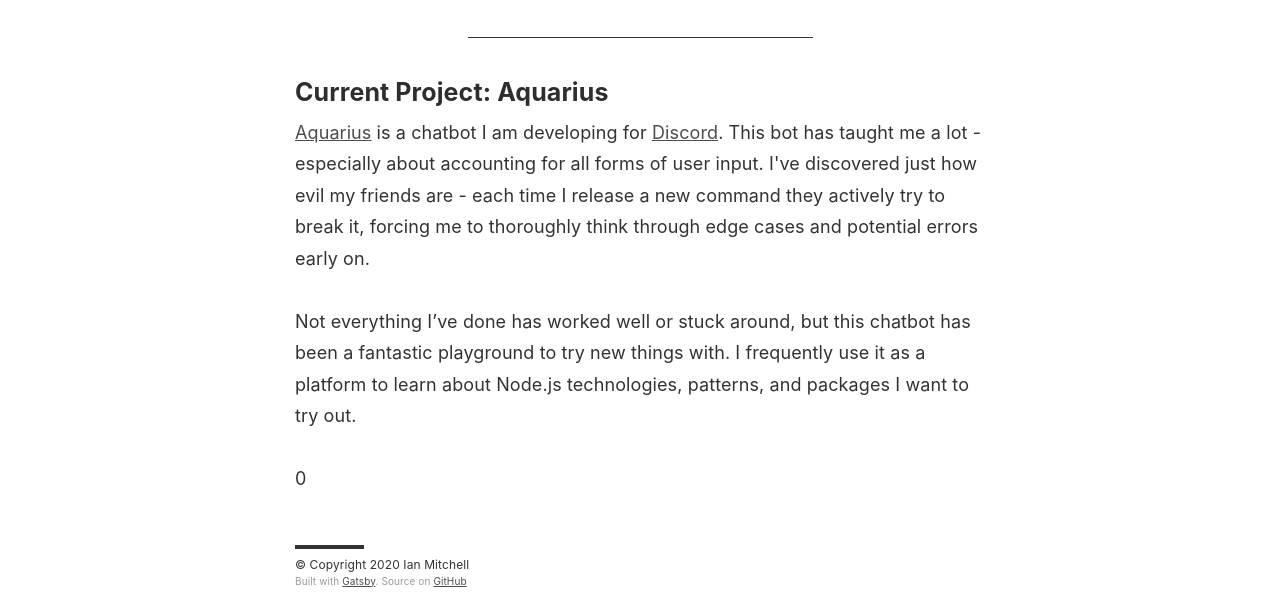
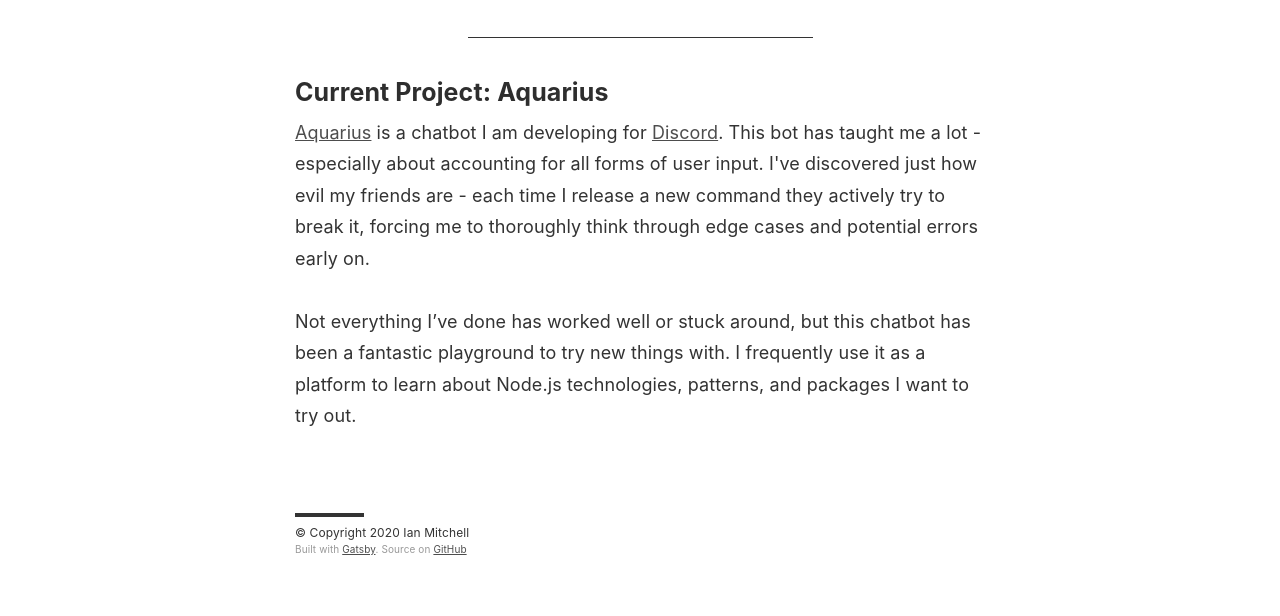
Before and after one commit to IanMitchell/ianmitchell.io, a Gatsby site: page / in a window 1280 px wide. Shown: the part 228-844 px from the top of the page. After the commit the page ends 812 px from the top, so only its background shows below. Built offline with nearby package versions, Linux system fonts and the light colour scheme; Gatsby itself is replaced by a stand-in of ours; some packages are replaced by stand-ins of ours; no server answers.

Commit message:
Fix Initial Count

```diff
--- a/src/pages/index.js
+++ b/src/pages/index.js
@@ -2,7 +2,7 @@ import React, { useState, useEffect } from 'react';
 import Page from '../components/Page';
 
 export default function Index() {
-  const [userCount, setUserCount] = useState(0);
+  const [userCount, setUserCount] = useState(null);
 
   useEffect(() => {
     async function getUserCount() {
```
